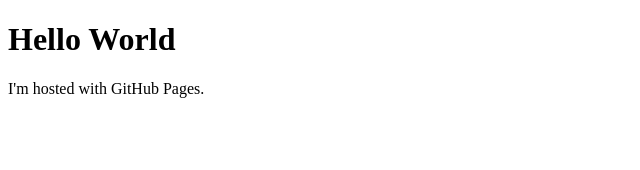
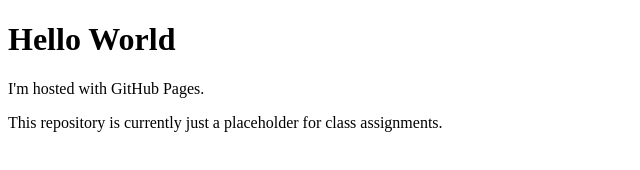
Before and after one commit to Tanukikun/Tanukikun.github.io, a plain HTML site: page index.html in a window 1280 px wide. Shown: the whole page, without its empty margins (0-640 px from the left). Drawn offline with Linux system fonts and the light colour scheme.

Commit message:
Update index.html

```diff
--- a/index.html
+++ b/index.html
@@ -3,5 +3,6 @@
 <body>
 <h1>Hello World</h1>
 <p>I'm hosted with GitHub Pages.</p>
+  <p>This repository is currently just a placeholder for class assignments.</p>
 </body>
 </html>
```
